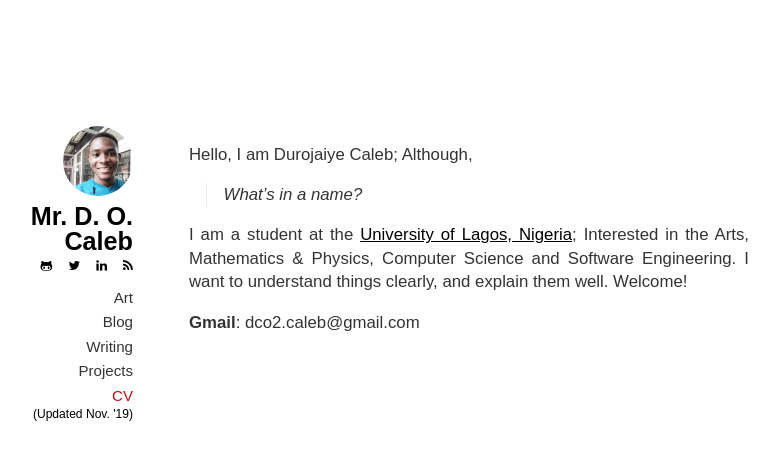
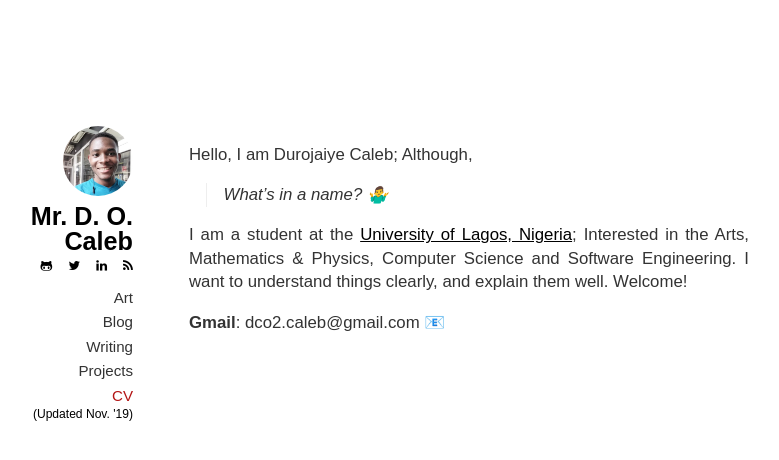
Before and after one commit to dCO2/blog-gh-pages, a Jekyll site: the page built from index.md, in a window 1280 px wide. Shown: the top 460 px of the page, without its empty margins (187-966 px from the left). Built offline with Jekyll 4.4.1, drawn with Linux system fonts in a browser that asks for light colours; emoji names are drawn with the system emoji font; some web fonts are replaced; part of the change alters nothing that is shown.

```diff
--- a/index.md
+++ b/index.md
@@ -7,12 +7,12 @@ title: Home
 {: style="margin-top:0; margin-bottom: 0;"}
 
 Hello, I am Durojaiye Caleb; Although,
-> What's in a name?
+> What's in a name? 🤷‍♂️
 
 I am a student at the [University of Lagos, Nigeria][1]; Interested in the Arts, Mathematics & Physics, Computer Science and Software Engineering. I want to understand things clearly, and explain them well. Welcome!
 
 
-**Gmail**: dco2.caleb@gmail.com
+**Gmail**: dco2.caleb@gmail.com :email:
 
 [1]: https://www.unilag.edu.ng/
 [2]: https://www.google.com/
```
